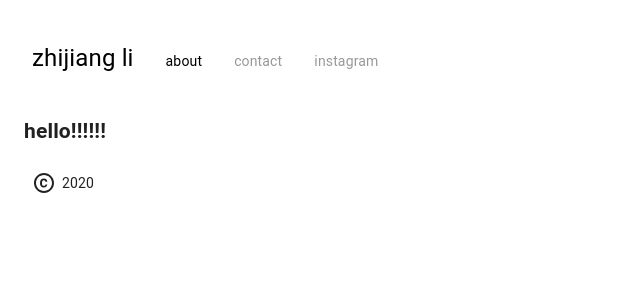
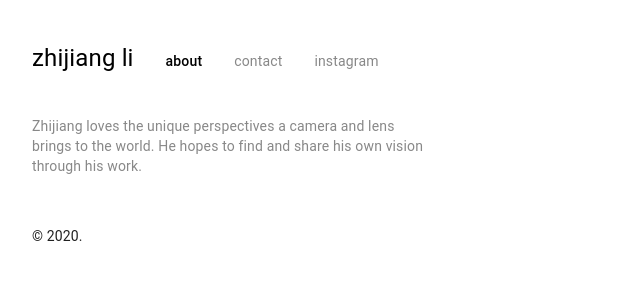
Before and after one commit to zhjngli/photo-website, a React (Create React App) app in the folder photo-website/: page /about in a window 1280 px wide. Shown: the top 300 px of the page, without its empty margins (0-640 px from the left). Built offline with nearby package versions, Linux system fonts and the light colour scheme.

Commit message:
Add about and contact content with refactored styling

```diff
--- a/photo-website/src/components/about/index.tsx
+++ b/photo-website/src/components/about/index.tsx
@@ -1,10 +1,13 @@
 import React from "react";
+import style from './style.module.scss';
 
 function About() {
   return (
-    <>
-      <h2>hello!!!!!!</h2>
-    </>
+    <div className={style.container}>
+      <p className={style.text}>
+        Zhijiang loves the unique perspectives a camera and lens brings to the world. He hopes to find and share his own vision through his work.
+      </p>
+    </div>
   );
 }
 
--- /dev/null
+++ b/photo-website/src/components/about/style.module.scss
@@ -0,0 +1,10 @@
+@import 'src/theme/colors.module.scss';
+
+.container {
+  margin: 8px;
+  width: 400px;
+}
+
+.text {
+  color: $text;
+}
--- a/photo-website/src/components/contact/index.tsx
+++ b/photo-website/src/components/contact/index.tsx
@@ -1,10 +1,16 @@
 import React from "react";
+import style from './style.module.scss';
 
 function Contact() {
   return (
-    <>
-      <h2>Please reach out on instagram for now :)</h2>
-    </>
+    <div className={style.container}>
+      <p className={style.text}>
+        Let's create something!
+        </p>
+      <p className={style.text}>
+        Message me on <a href="https://www.instagram.com/zhjngli/" target="_blank" rel="noreferrer noopener" className={style.link}>Instagram</a>.
+      </p>
+    </div>
   );
 }
 
--- /dev/null
+++ b/photo-website/src/components/contact/style.module.scss
@@ -0,0 +1,18 @@
+@import 'src/theme/colors.module.scss';
+
+.container {
+  margin: 8px;
+  width: 400px;
+}
+
+.text {
+  color: $text;
+}
+
+.link {
+  color: black;
+
+  &:hover {
+    color: $text;
+  }
+}
--- a/photo-website/src/components/footer/index.tsx
+++ b/photo-website/src/components/footer/index.tsx
@@ -1,13 +1,11 @@
 import React from "react";
 import style from './style.module.scss';
-import { Copyright } from '@material-ui/icons';
 
 
 function Footer() {
   return (
     <div className={style.container}>
-      <Copyright />
-      <div className={style.year}>2020</div>
+      &copy; 2020.
     </div>
   );
 }
--- a/photo-website/src/components/footer/style.module.scss
+++ b/photo-website/src/components/footer/style.module.scss
@@ -1,11 +1,4 @@
 .container {
-    display: flex;
-    flex-direction: row;
-    align-items: center;
-    margin-top: 25px;
+    margin-top: 50px;
     margin-left: 8px;
 }
-
-.year {
-    margin-left: 6px;
-}
--- a/photo-website/src/components/header/style.module.scss
+++ b/photo-website/src/components/header/style.module.scss
@@ -1,3 +1,5 @@
+@import 'src/theme/colors.module.scss';
+
 .navbar {
   overflow: hidden;
   width: 100%;
@@ -10,21 +12,20 @@
   color: black;
   font-size: x-large;
   padding: 16px 16px 16px 0px;
+  text-decoration: none;
 }
 
 .links {
-  color: #989898;
+  color: $text;
   padding: 16px 16px 16px 16px;
-}
+  text-decoration: none;
 
-.links:hover {
-  color: black;
+  &:hover {
+    color: black;
+  }
 }
 
 .activeNavLink {
   color: black;
+  font-weight: 500;
 }
-
-a {
-  text-decoration: none;
-}
--- /dev/null
+++ b/photo-website/src/theme/colors.module.scss
@@ -0,0 +1 @@
+$text: #888;
```
